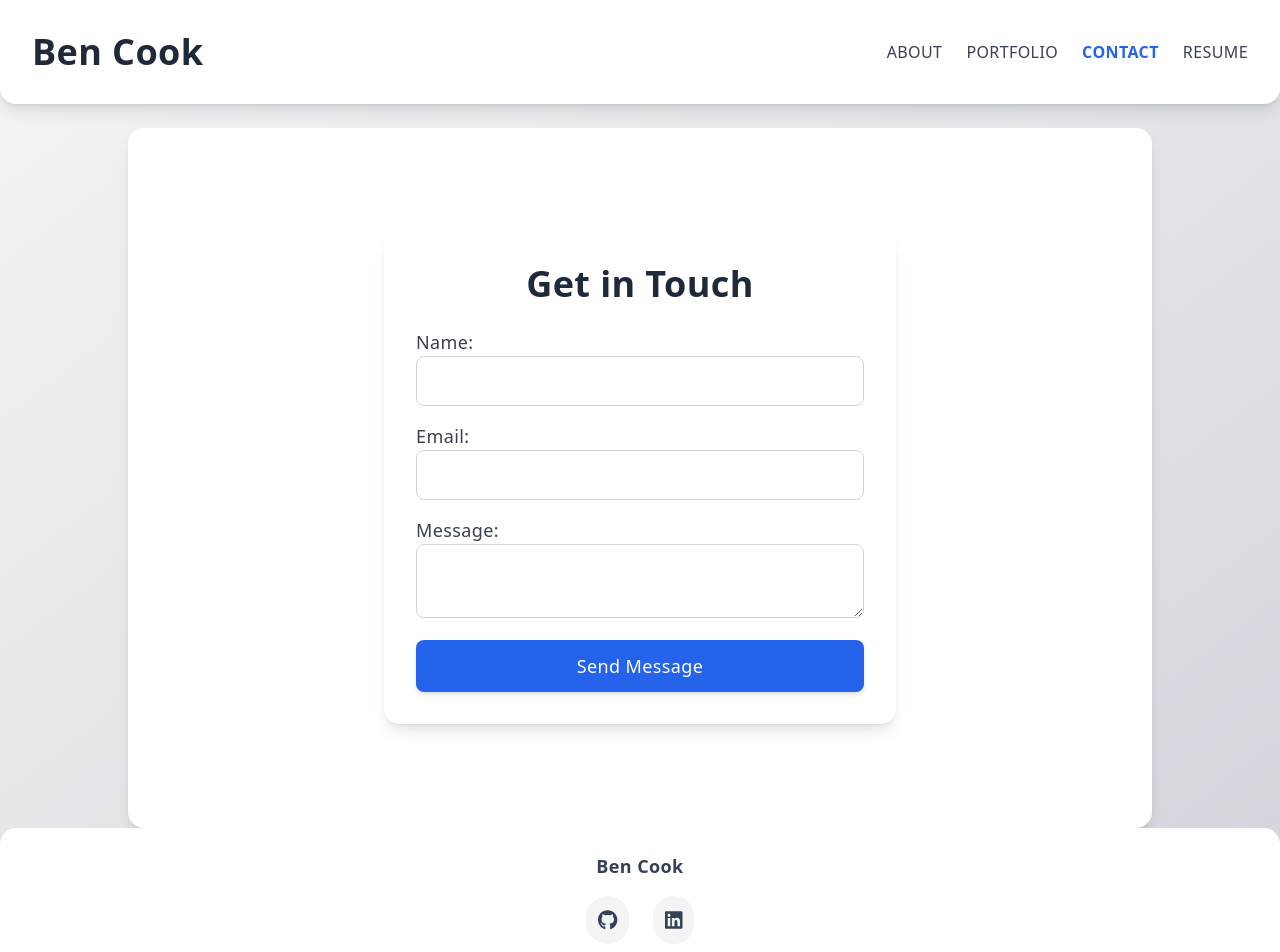
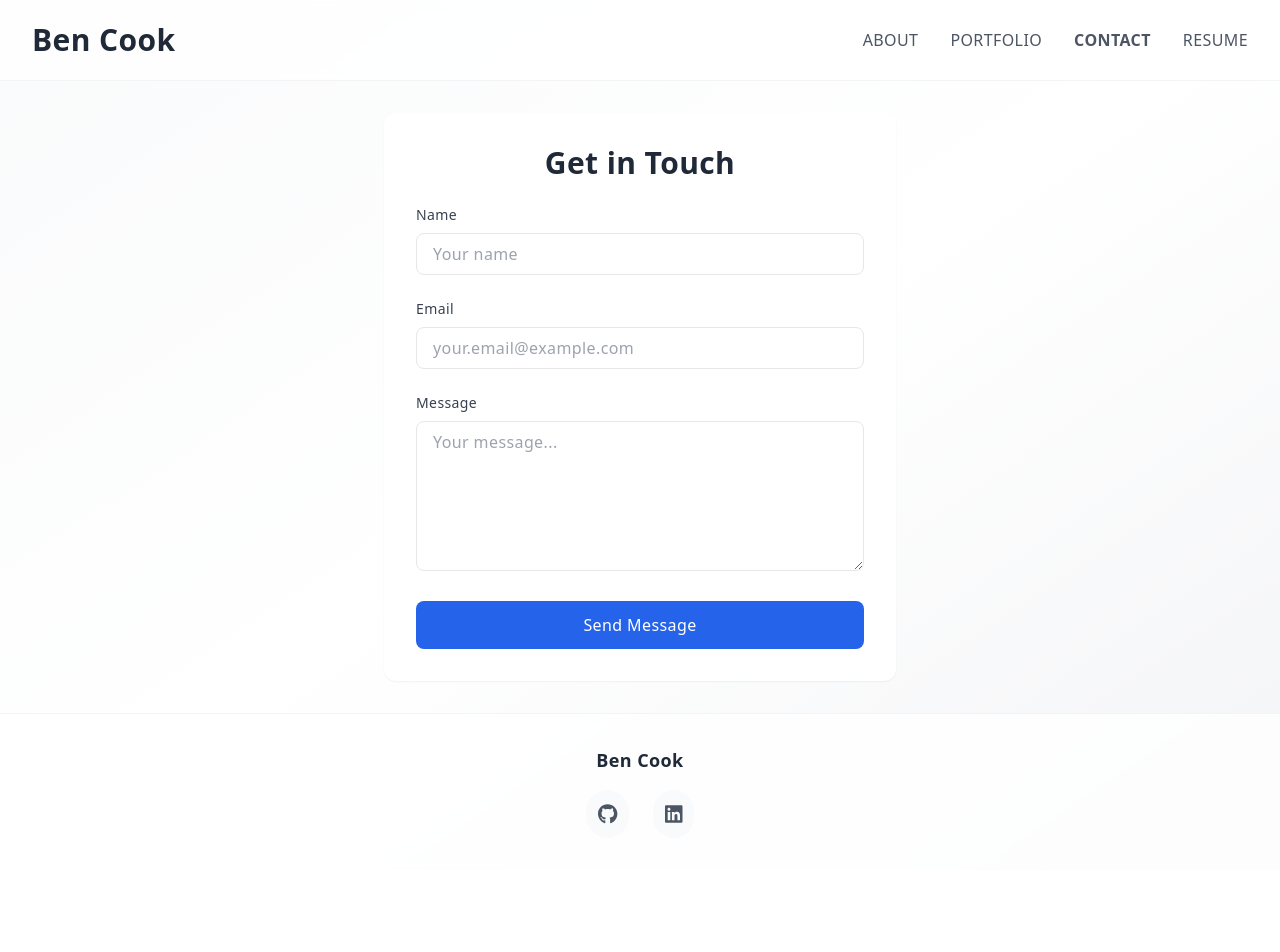
Before and after one commit to xBenCookx/bens-portfolio, a React (Vite) app: page /contact in a window 1280 px wide. Shown: the top 952 px of the page. After the commit the page ends 870 px from the top, so only its background shows below. Built offline with nearby package versions, Linux system fonts and the light colour scheme.

Commit message:
added styling

```diff
--- a/src/App.jsx
+++ b/src/App.jsx
@@ -8,11 +8,11 @@ import Resume from './components/pages/Resume';
 
 function App() {
   return (
-    <div className='min-h-screen bg-gradient-to-br from-gray-100 to-gray-300 text-gray-800 font-sans antialiased tracking-wide'>
+    <div className='min-h-screen bg-gradient-to-br from-gray-50 via-white to-gray-100 text-gray-800 font-sans antialiased tracking-wide'>
       <Router>
         <div className="flex flex-col min-h-screen">
           <Header />
-          <main className="flex-grow container mx-auto p-6 max-w-5xl bg-white shadow-lg rounded-2xl mt-6">
+          <main className="flex-grow container mx-auto px-4 sm:px-6 lg:px-8 py-8 max-w-6xl">
             <Routes>
               <Route path="/" element={<About />} />
               <Route path="/portfolio" element={<Portfolio />} />
--- a/src/components/Footer.jsx
+++ b/src/components/Footer.jsx
@@ -3,26 +3,30 @@ import { faGithub, faLinkedin } from "@fortawesome/free-brands-svg-icons";
 
 export default function Footer() {
   return (
-    <footer className="bg-white p-6 shadow-lg rounded-t-2xl">
-      <div className="container mx-auto text-center text-gray-700">
-        <p className="text-lg font-semibold">Ben Cook</p>
-        <div className="flex justify-center space-x-6 mt-4">
+    <footer className="bg-white/80 backdrop-blur-sm border-t border-gray-100 py-8">
+      <div className="container mx-auto px-4 sm:px-6 lg:px-8">
+        <div className="text-center">
+          <p className="text-lg font-semibold text-gray-800 mb-4">Ben Cook</p>
+          <div className="flex justify-center space-x-6">
             <a
               href="https://github.com/xbencookx"
               target="_blank"
               rel="noreferrer"
-            className="p-3 rounded-full bg-gray-100 hover:bg-blue-100 transition-all"
+              className="p-3 rounded-full bg-gray-50 hover:bg-blue-50 text-gray-600 hover:text-blue-600 transition-all duration-300"
+              aria-label="GitHub Profile"
             >
-            <FontAwesomeIcon icon={faGithub} size="lg" className="text-gray-700 hover:text-blue-600" />
+              <FontAwesomeIcon icon={faGithub} size="lg" />
             </a>
             <a
               href="https://www.linkedin.com/in/ben-cook-03020b313"
               target="_blank"
               rel="noreferrer"
-            className="p-3 rounded-full bg-gray-100 hover:bg-blue-100 transition-all"
+              className="p-3 rounded-full bg-gray-50 hover:bg-blue-50 text-gray-600 hover:text-blue-600 transition-all duration-300"
+              aria-label="LinkedIn Profile"
             >
-            <FontAwesomeIcon icon={faLinkedin} size="lg" className="text-gray-700 hover:text-blue-600" />
+              <FontAwesomeIcon icon={faLinkedin} size="lg" />
             </a>
+          </div>
         </div>
       </div>
     </footer>
--- a/src/components/Header.jsx
+++ b/src/components/Header.jsx
@@ -8,21 +8,22 @@ export default function Header() {
   const toggleMenu = () => setIsOpen(!isOpen);
 
   return (
-    <header className="bg-white p-6 md:p-8 shadow-lg rounded-b-2xl">
-      <div className="container mx-auto flex justify-between items-center tracking-wide antialiased">
+    <header className="bg-white/80 backdrop-blur-sm sticky top-0 z-50 border-b border-gray-100">
+      <div className="container mx-auto px-4 sm:px-6 lg:px-8">
+        <div className="flex justify-between items-center h-20">
           {/* Logo/Name */}
-        <Link to="/" className="text-3xl md:text-4xl text-gray-800 font-bold cursor-pointer">
+          <Link to="/" className="text-2xl sm:text-3xl font-bold text-gray-800 hover:text-blue-600 transition-colors">
             Ben Cook
           </Link>
 
           {/* Hamburger Button for Mobile */}
           <button
-          className="md:hidden text-gray-800 focus:outline-none"
+            className="md:hidden text-gray-600 hover:text-gray-900 focus:outline-none transition-colors"
             onClick={toggleMenu}
             aria-label="Toggle Menu"
             aria-expanded={isOpen}
           >
-          <svg className="w-7 h-7" fill="none" stroke="currentColor" viewBox="0 0 24 24">
+            <svg className="w-6 h-6" fill="none" stroke="currentColor" viewBox="0 0 24 24">
               <path
                 strokeLinecap="round"
                 strokeLinejoin="round"
@@ -33,12 +34,12 @@ export default function Header() {
           </button>
 
           {/* Desktop Navigation */}
-        <nav className="hidden md:flex space-x-6 text-gray-700 font-medium">
+          <nav className="hidden md:flex space-x-8">
             {["/", "/portfolio", "/contact", "/resume"].map((path, index) => (
               <Link
                 key={index}
                 to={path}
-              className={`hover:text-blue-500 ${
+                className={`text-gray-600 hover:text-blue-600 transition-colors ${
                   location.pathname === path ? "text-blue-600 font-semibold" : ""
                 }`}
               >
@@ -48,23 +49,28 @@ export default function Header() {
           </nav>
         </div>
 
-      {/* Mobile Menu with Smooth Transition */}
+        {/* Mobile Menu */}
         <div
           className={`md:hidden transition-all duration-300 ease-in-out ${
             isOpen ? "max-h-60 opacity-100" : "max-h-0 opacity-0 pointer-events-none"
-        } overflow-hidden bg-gray-100 rounded-xl shadow-md mt-4 text-center`}
+          } overflow-hidden`}
         >
+          <div className="py-4 space-y-2">
             {["/", "/portfolio", "/contact", "/resume"].map((path, index) => (
               <Link
                 key={index}
                 to={path}
-            className="block py-3 text-gray-800 hover:bg-gray-200 transition"
+                className={`block py-2 px-4 rounded-lg text-gray-600 hover:bg-gray-50 hover:text-blue-600 transition-colors ${
+                  location.pathname === path ? "bg-gray-50 text-blue-600 font-semibold" : ""
+                }`}
                 onClick={toggleMenu}
               >
                 {path.substring(1).toUpperCase() || "ABOUT"}
               </Link>
             ))}
           </div>
+        </div>
+      </div>
     </header>
   );
 }
--- a/src/components/pages/Contact.jsx
+++ b/src/components/pages/Contact.jsx
@@ -23,17 +23,21 @@ export default function ContactForm() {
   return (
     <form
       onSubmit={handleSubmit}
-      className="flex flex-col max-w-lg mx-auto my-20 p-8 bg-white shadow-lg rounded-2xl"
+      className="max-w-lg mx-auto space-y-6 bg-white rounded-xl shadow-sm p-8"
     >
-      <h2 className="text-3xl md:text-4xl font-semibold text-gray-800 text-center mb-6">
+      <h2 className="text-3xl font-bold text-gray-800 text-center">
         Get in Touch
       </h2>
 
-      {error && <p className="text-red-600 text-center mb-4">{error}</p>}
+      {error && (
+        <div className="bg-red-50 text-red-600 p-4 rounded-lg text-center">
+          {error}
+        </div>
+      )}
 
-      <div className="mb-4">
-        <label htmlFor="name" className="block text-lg font-medium text-gray-700">
-          Name:
+      <div className="space-y-2">
+        <label htmlFor="name" className="block text-sm font-medium text-gray-700">
+          Name
         </label>
         <input
           type="text"
@@ -41,13 +45,14 @@ export default function ContactForm() {
           value={name}
           onChange={(e) => setName(e.target.value)}
           required
-          className="w-full border border-gray-300 rounded-lg p-3 text-gray-900 focus:ring-2 focus:ring-blue-500 focus:outline-none transition"
+          className="w-full px-4 py-2 border border-gray-200 rounded-lg focus:ring-2 focus:ring-blue-500 focus:border-transparent transition"
+          placeholder="Your name"
         />
       </div>
 
-      <div className="mb-4">
-        <label htmlFor="email" className="block text-lg font-medium text-gray-700">
-          Email:
+      <div className="space-y-2">
+        <label htmlFor="email" className="block text-sm font-medium text-gray-700">
+          Email
         </label>
         <input
           type="email"
@@ -55,26 +60,28 @@ export default function ContactForm() {
           value={email}
           onChange={(e) => setEmail(e.target.value)}
           required
-          className="w-full border border-gray-300 rounded-lg p-3 text-gray-900 focus:ring-2 focus:ring-blue-500 focus:outline-none transition"
+          className="w-full px-4 py-2 border border-gray-200 rounded-lg focus:ring-2 focus:ring-blue-500 focus:border-transparent transition"
+          placeholder="your.email@example.com"
         />
       </div>
 
-      <div className="mb-4">
-        <label htmlFor="message" className="block text-lg font-medium text-gray-700">
-          Message:
+      <div className="space-y-2">
+        <label htmlFor="message" className="block text-sm font-medium text-gray-700">
+          Message
         </label>
         <textarea
           id="message"
           value={message}
           onChange={(e) => setMessage(e.target.value)}
           required
-          className="w-full border border-gray-300 rounded-lg p-3 text-gray-900 focus:ring-2 focus:ring-blue-500 focus:outline-none transition"
+          className="w-full px-4 py-2 border border-gray-200 rounded-lg focus:ring-2 focus:ring-blue-500 focus:border-transparent transition min-h-[150px]"
+          placeholder="Your message..."
         />
       </div>
 
       <button
         type="submit"
-        className="bg-blue-600 text-white text-lg px-6 py-3 rounded-lg shadow-md hover:bg-blue-700 transition"
+        className="w-full bg-blue-600 text-white py-3 px-6 rounded-lg font-medium hover:bg-blue-700 focus:ring-2 focus:ring-blue-500 focus:ring-offset-2 transition"
       >
         Send Message
       </button>
--- a/src/components/pages/Portfolio.jsx
+++ b/src/components/pages/Portfolio.jsx
@@ -29,15 +29,15 @@ export default function Portfolio() {
   ];
 
   return (
-    <section className="p-8 md:p-12 bg-white shadow-lg rounded-2xl">
-      <h2 className="text-3xl md:text-4xl text-center font-semibold text-gray-800 mb-8">
+    <section className="p-8 md:p-16 bg-gradient-to-br from-white to-gray-50">
+      <h2 className="text-4xl md:text-5xl text-center font-bold text-gray-800 mb-12">
         My Projects
       </h2>
-      <div className="grid grid-cols-1 sm:grid-cols-2 lg:grid-cols-3 gap-10">
+      <div className="grid grid-cols-1 sm:grid-cols-2 lg:grid-cols-3 gap-8 md:gap-12 max-w-7xl mx-auto">
         {projects.map((project) => (
           <div
             key={project.title}
-            className="w-full h-80 flex flex-col justify-between bg-white shadow-lg rounded-2xl overflow-hidden transform transition duration-300 hover:scale-105"
+            className="w-full flex flex-col justify-between"
           >
             <Project
               title={project.title}
```
Also changed, not shown: src/components/Project.jsx (+10 -7 lines), src/components/pages/About.jsx (+12 -7 lines), src/components/pages/Resume.jsx (+22 -18 lines). Lines whose indentation alone changed are shown as unchanged.
